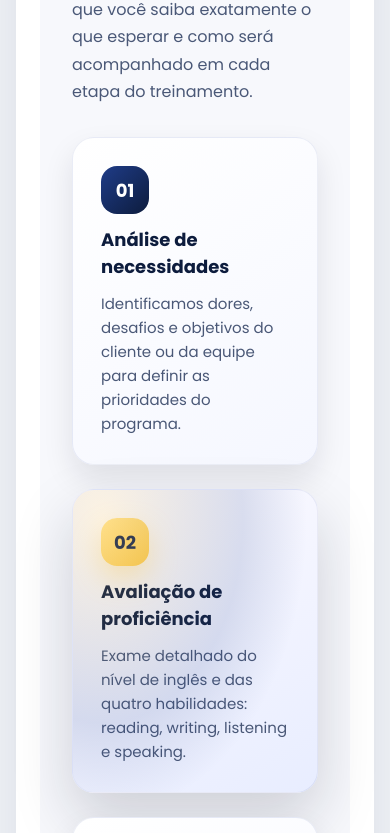
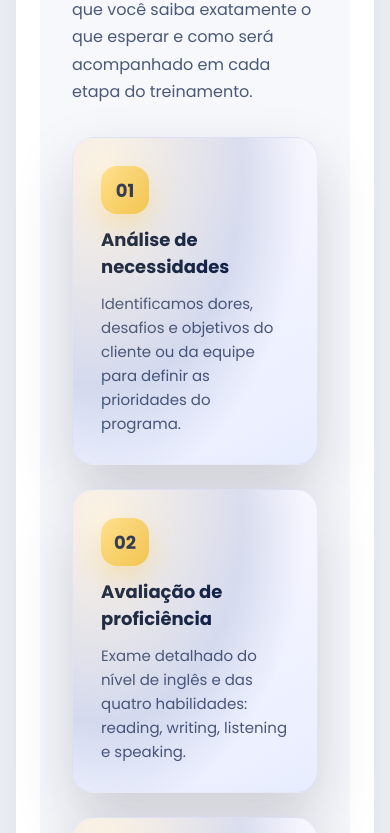
Before and after one commit to nicholasfocke/LandingPagePeter, a Next.js app: page / in a window 390 px wide. Shown: the part 7355-8188 px from the top of the page. Built offline with nearby package versions, Linux system fonts and the light colour scheme.

Commit message:
Highlight all step cards on mobile

```diff
--- a/src/app/page.css
+++ b/src/app/page.css
@@ -682,16 +682,16 @@
     grid-template-columns: 1fr;
   }
 
-  .steps-grid .step-card:nth-child(2) {
+  .steps-grid .step-card {
     background: linear-gradient(150deg, #fdfbff, #e8edff);
     box-shadow: 0 26px 60px rgba(15, 23, 42, 0.18);
   }
 
-  .steps-grid .step-card:nth-child(2)::after {
+  .steps-grid .step-card::after {
     opacity: 1;
   }
 
-  .steps-grid .step-card:nth-child(2) .step-number {
+  .steps-grid .step-card .step-number {
     background: linear-gradient(135deg, #ffe498, #ffcc4d);
     color: #172853;
     box-shadow: 0 12px 28px rgba(255, 204, 77, 0.35);
```
